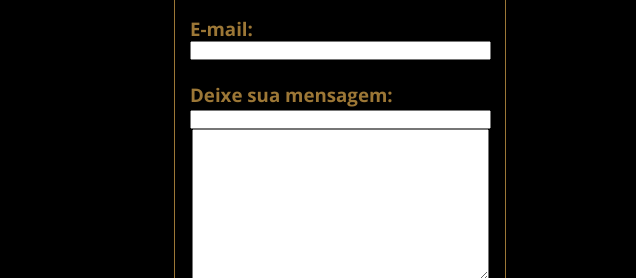
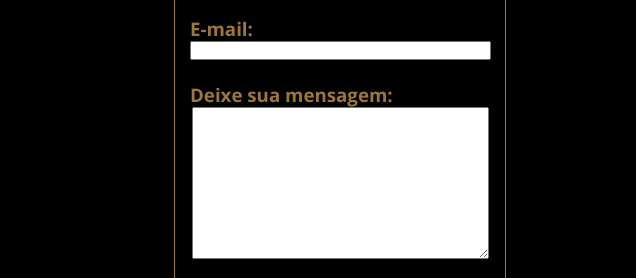
Before and after one commit to ejvcoelho/erikjanson, a plain HTML site: page index.html in a window 1280 px wide. Shown: the part 3539-3817 px from the top of the page, 0-636 px from the left. Drawn offline with nearby package versions, Linux system fonts and the light colour scheme.

Commit message:
Update index.html

```diff
--- a/index.html
+++ b/index.html
@@ -374,7 +374,6 @@
                     </div>
                     <br>
                     <h3>Deixe sua mensagem:</h3>
-                    <input type="text" id="mensagem" size="35" name="comentario">
                    <div class="divcampos">
                         <textarea name="mensagem" id="mensagem" cols="35" rows="10"></textarea>
                     </div>
```
